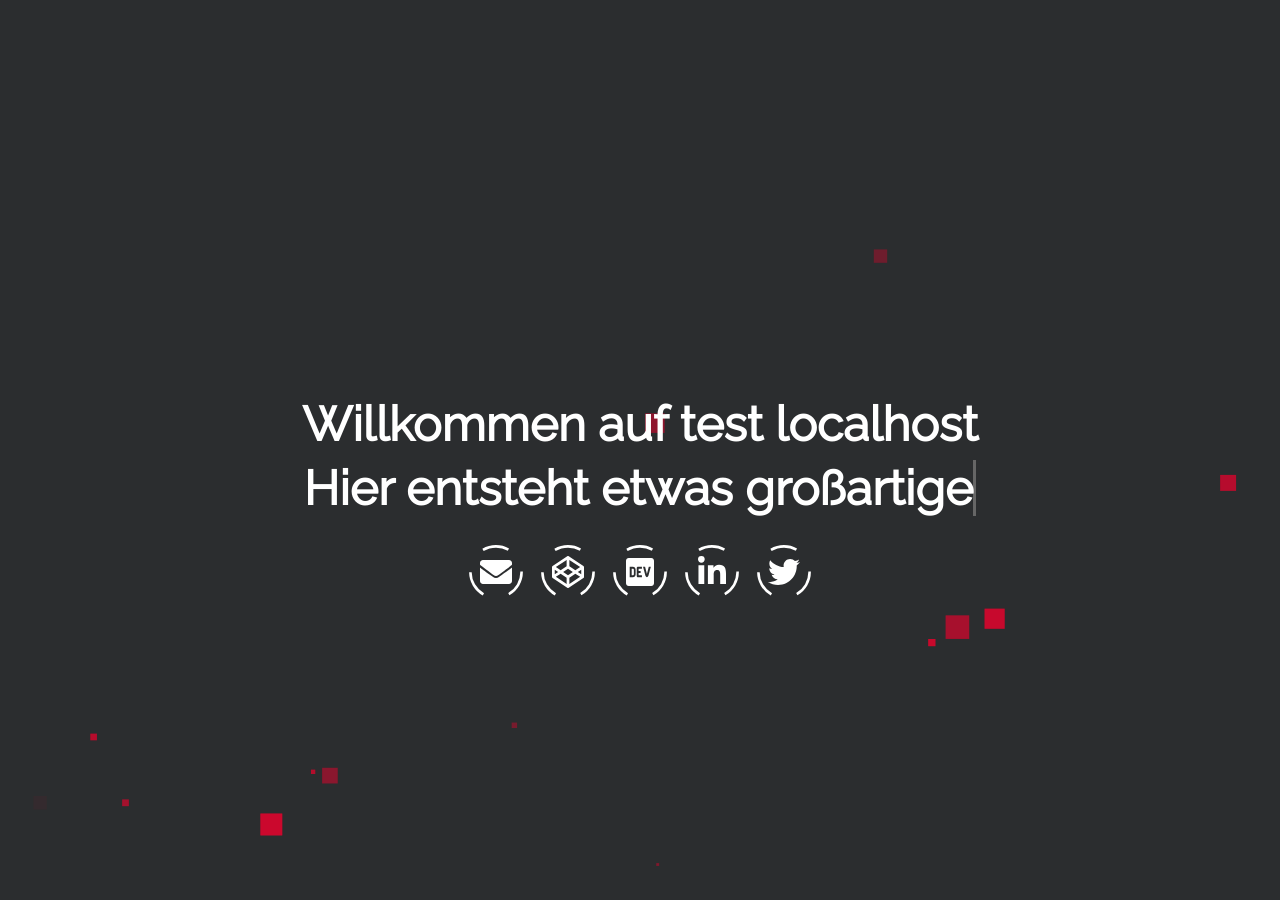
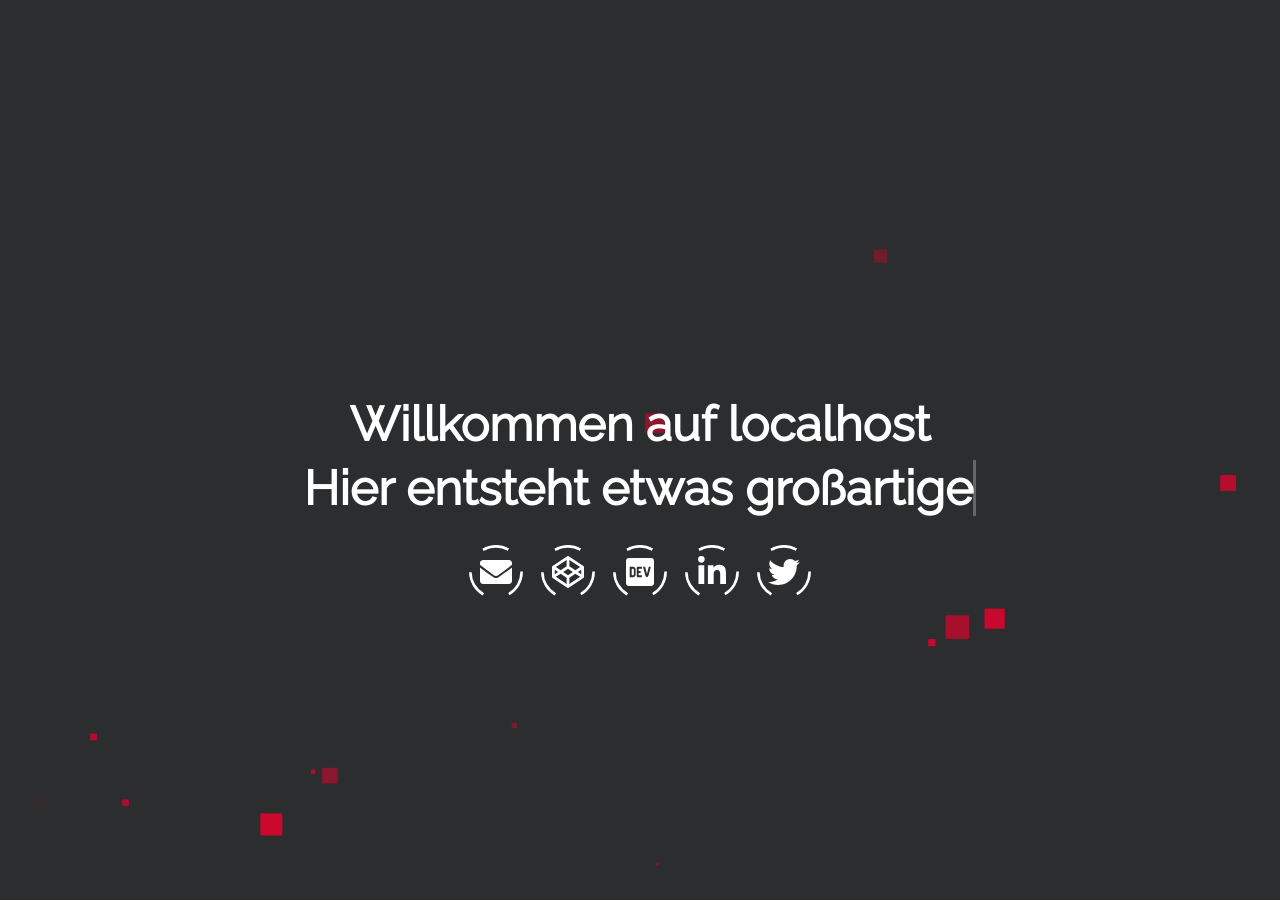
Before and after one commit to spinnenhain/spinnenhain.github.io, a Jekyll site: the page built from index.html, in a window 1280 px wide and 900 px high. Built offline with Jekyll 4.4.1, drawn with Linux system fonts in a browser that asks for light colours.

Commit message:
Update landing-page.html

```diff
--- a/_includes/landing-page.html
+++ b/_includes/landing-page.html
@@ -1,7 +1,7 @@
 <div id="landing">
   <div class="landing-title">
     <h1>Willkommen auf
-      <span class="site-url">test
+      <span class="site-url">
       </span>
     </h1>
     <h1>
```
